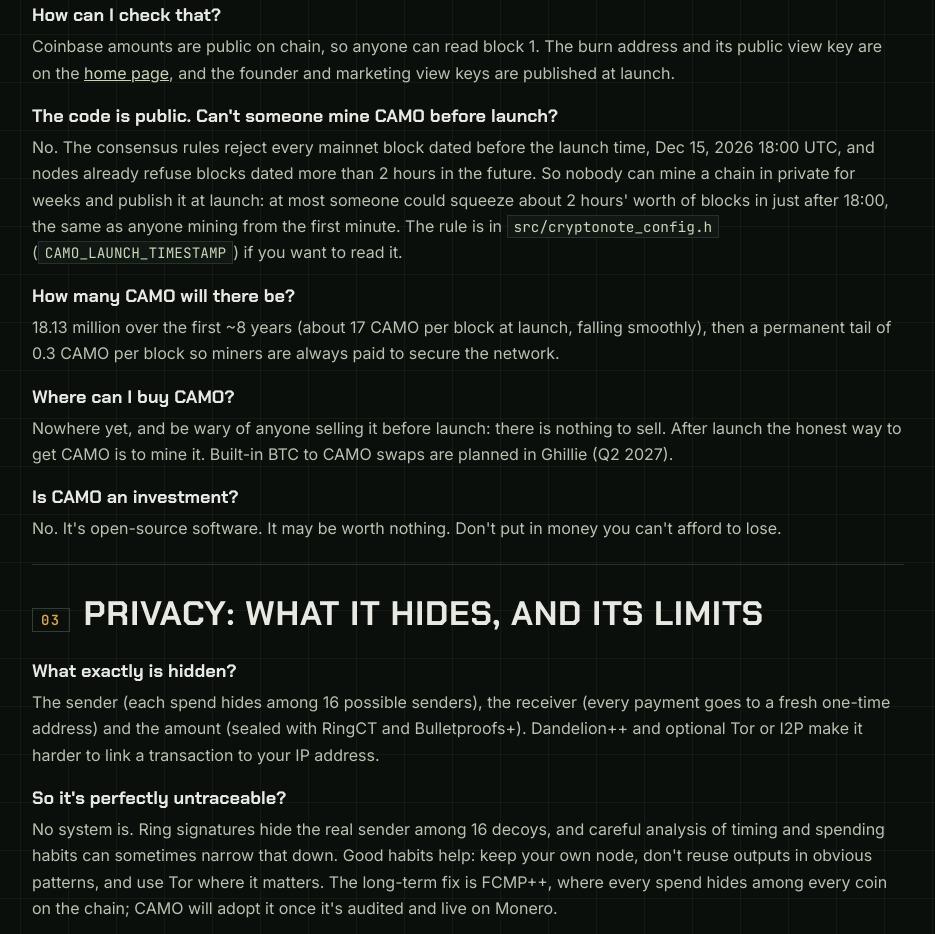
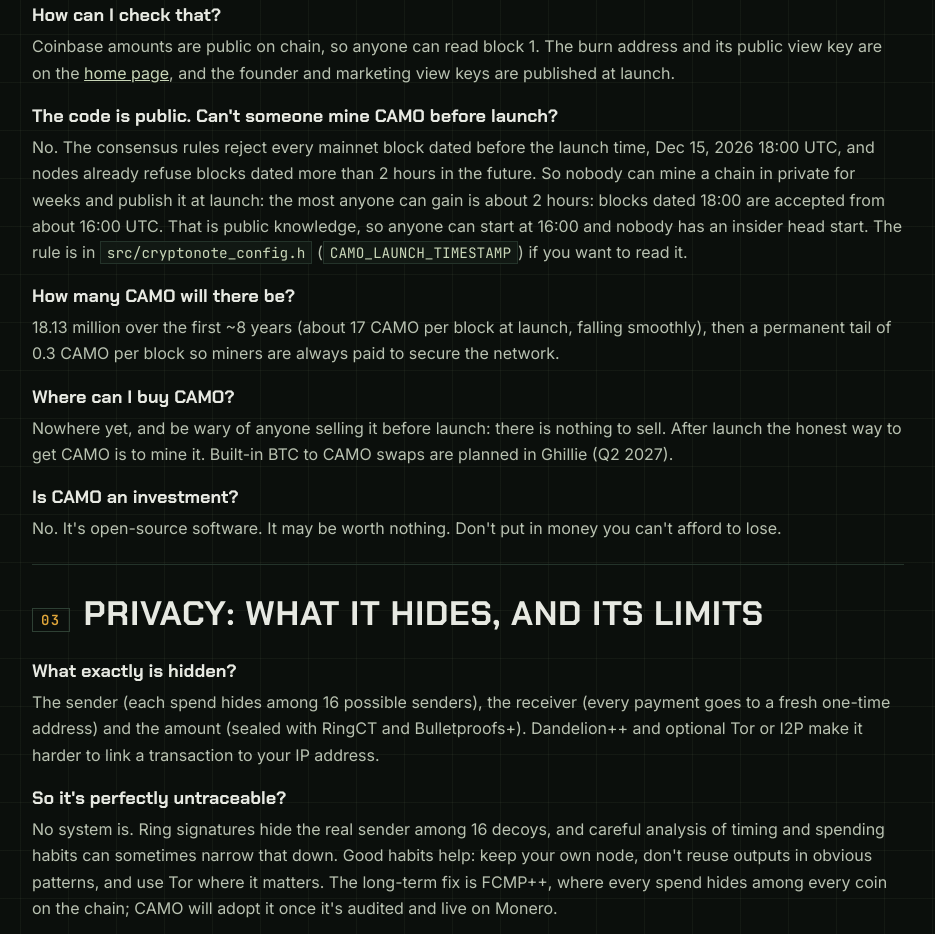
Before and after one commit to thedifference7717-sys/camo-website, a plain HTML site: page faq.html in a window 1280 px wide. Shown: the part 1166-2100 px from the top of the page, without its empty margins (172-1107 px from the left). Drawn offline with Linux system fonts and the light colour scheme.

Commit message:
Say openly that mining effectively opens ~16:00 UTC on Dec 15
Co-Authored-By: Claude Opus 5.5 <noreply@anthropic.com>
Claude-Session: https://claude.ai/code/session_01NerfGU8wjzapQQhFmEKvHZ

```diff
--- a/faq.html
+++ b/faq.html
@@ -59,7 +59,7 @@
       <dt>How can I check that?</dt>
       <dd>Coinbase amounts are public on chain, so anyone can read block 1. The burn address and its public view key are on the <a href="home.html#supply">home page</a>, and the founder and marketing view keys are published at launch.</dd>
       <dt>The code is public. Can't someone mine CAMO before launch?</dt>
-      <dd>No. The consensus rules reject every mainnet block dated before the launch time, Dec 15, 2026 18:00 UTC, and nodes already refuse blocks dated more than 2 hours in the future. So nobody can mine a chain in private for weeks and publish it at launch: at most someone could squeeze about 2 hours' worth of blocks in just after 18:00, the same as anyone mining from the first minute. The rule is in <code>src/cryptonote_config.h</code> (<code>CAMO_LAUNCH_TIMESTAMP</code>) if you want to read it.</dd>
+      <dd>No. The consensus rules reject every mainnet block dated before the launch time, Dec 15, 2026 18:00 UTC, and nodes already refuse blocks dated more than 2 hours in the future. So nobody can mine a chain in private for weeks and publish it at launch: the most anyone can gain is about 2 hours: blocks dated 18:00 are accepted from about 16:00 UTC. That is public knowledge, so anyone can start at 16:00 and nobody has an insider head start. The rule is in <code>src/cryptonote_config.h</code> (<code>CAMO_LAUNCH_TIMESTAMP</code>) if you want to read it.</dd>
       <dt>How many CAMO will there be?</dt>
       <dd>18.13 million over the first ~8 years (about 17 CAMO per block at launch, falling smoothly), then a permanent tail of 0.3 CAMO per block so miners are always paid to secure the network.</dd>
       <dt>Where can I buy CAMO?</dt>
```
Also changed, not shown: home.html (+1 -1 lines), mine.html (+1 -0 lines).
